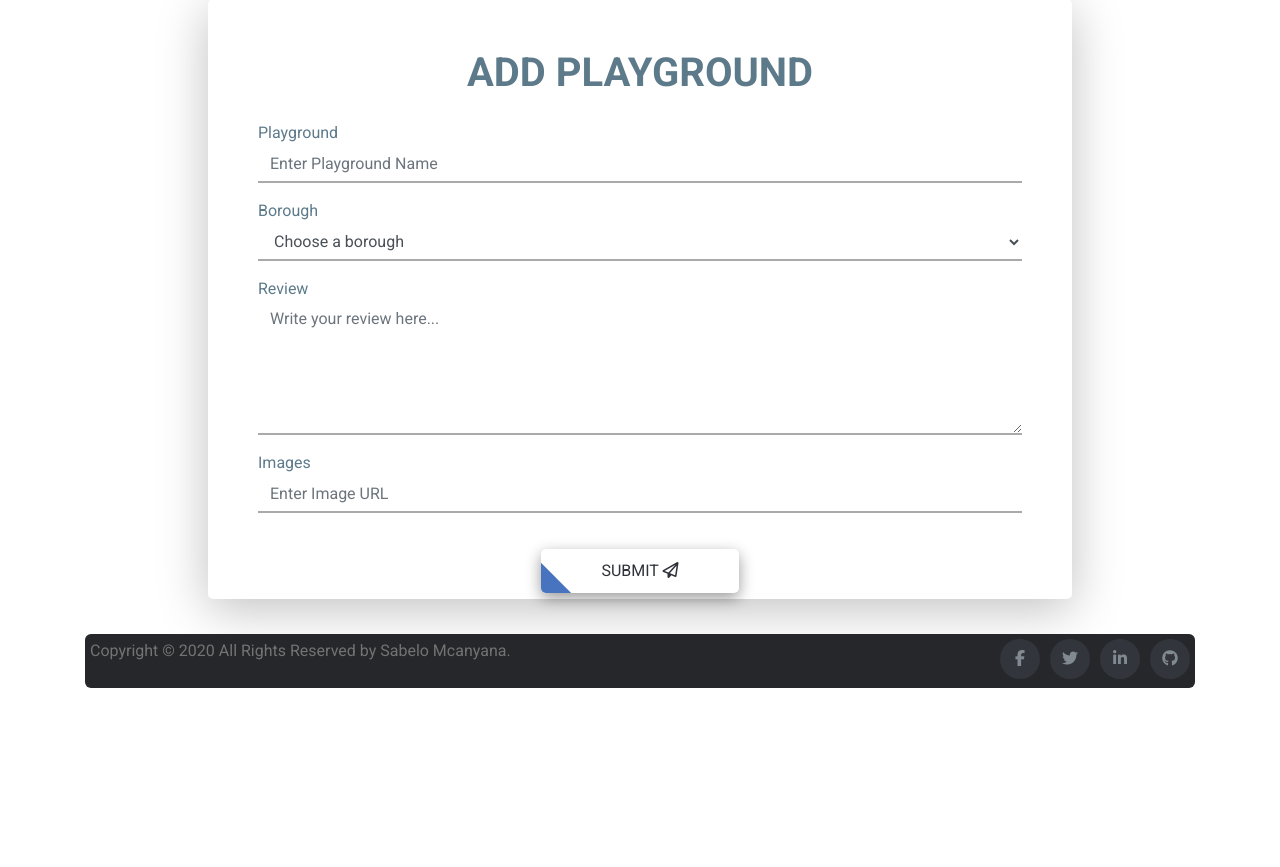
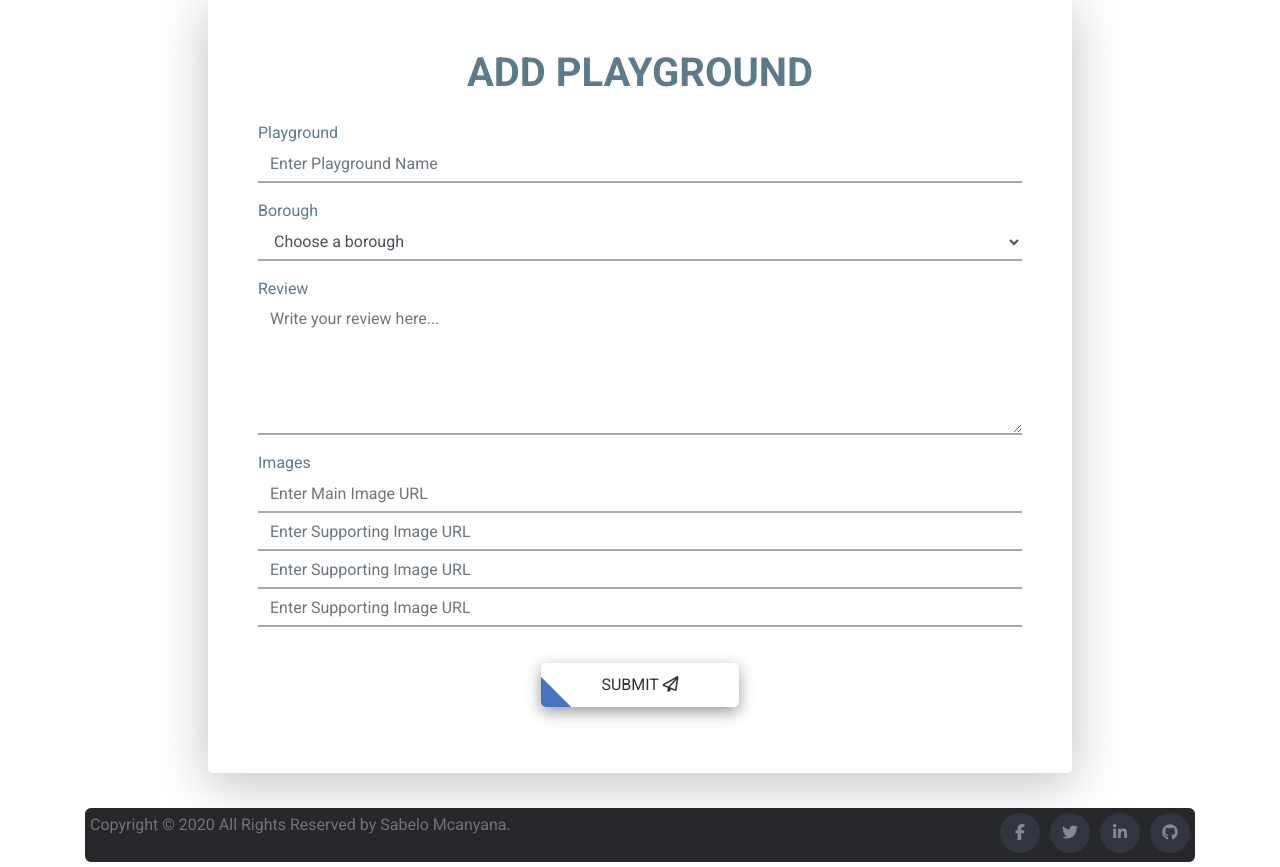
Before and after one commit to SabeloCodes/go_playground, a Flask app: page /add_playground in a window 1280 px wide. Shown: the part 157-1024 px from the top of the page. Before the commit the page ends 845 px from the top, so only its background shows below. Run offline with Flask 2, Linux system fonts and the light colour scheme; data that the repository does not hold is empty; some libraries are stand-ins or nearby versions; some web fonts are replaced.

Commit message:
Added three extra image inputs on addplayground.html

```diff
--- a/app.py
+++ b/app.py
@@ -38,7 +38,7 @@ def insert_playground():
     return redirect(url_for('show_playground', playground_id=playground.inserted_id))
 
 
-# Function for displaying the showplayground.html page
+# Function displaying showplayground.html with individual playground details
 @app.route('/show_playground/<playground_id>')
 def show_playground(playground_id):
     """Retrieving the playground and sending it through to the template"""
@@ -68,7 +68,10 @@ def update_playground(playground_id):
         'borough_name': request.form.get('borough_name'),
         'playground_description': request.form.get('playground_description'),
         'star_rating': request.form.get('star_rating'),
-        'image_url': request.form.get('image_url')
+        'image_urls': request.form.get('image_url'),
+        'image_urls': request.form.get('img1_url'),
+        'image_urls': request.form.get('img2_url'),
+        'image_urls': request.form.get('img3_url')
     })
     return redirect(url_for('show_playground'))
 
--- a/static/css/style.css
+++ b/static/css/style.css
@@ -316,7 +316,7 @@ h7 {
 .form-border {
 	background: #fff;
 	width: 80%;
-	height: 600px;
+	height: 100%;
 	border-radius: 5px;
 	padding: 30px 20px;
     margin: 30px auto;
@@ -351,7 +351,7 @@ h7 {
 
  /* Set the size of the div element that contains the map */
  .playground-map {
-    height: 400px;
+    height: 100%;
     width: 100%;
     background-color: grey;
 }
--- a/templates/addplayground.html
+++ b/templates/addplayground.html
@@ -3,7 +3,7 @@
 
 <div class="container">
     <div class="row form-border">
-      <form action="{{ url_for('insert_playground') }}" method="POST" class="col-lg-12">
+      <form action="{{ url_for('insert_playground') }}" method="POST" id="playground-location-form" class="col-lg-12">
 
         <div class="row">
           <div class="form-group text-center col-lg-12">
@@ -17,7 +17,7 @@
             <div class="form-group col-lg-12">
                 <div class="row">
                 <label for="playground_name" class="form-label">Playground</label>
-                <input type="text" class="form-control" id="playground_name" name="playground_name" aria-describedby="" placeholder="Enter Playground Name">
+                <input type="text" class="form-control" id="playground-location-name" name="playground_name" aria-describedby="" placeholder="Enter Playground Name">
                 </div>
             </div>
 
@@ -45,7 +45,10 @@
         <div class="form-group col-lg-12">
          <div class="row">
             <label for="image_url" class="form-label">Images</label>
-            <input type="text" class="form-control" id="image_url" name="image_url" aria-describedby="" placeholder="Enter Image URL">
+            <input type="text" class="form-control" id="image_url" name="image_url" aria-describedby="" placeholder="Enter Main Image URL">
+            <input type="text" class="form-control" id="image_url" name="image_url" aria-describedby="" placeholder="Enter Supporting Image URL">
+            <input type="text" class="form-control" id="image_url" name="image_url" aria-describedby="" placeholder="Enter Supporting Image URL">
+            <input type="text" class="form-control" id="image_url" name="image_url" aria-describedby="" placeholder="Enter Supporting Image URL">
           </div>
         </div>
 
--- a/templates/base.html
+++ b/templates/base.html
@@ -9,7 +9,7 @@
   <link href="https://fonts.googleapis.com/css?family=Londrina+Sketch|Roboto:400,700&display=swap" rel="stylesheet">
   <script src="https://kit.fontawesome.com/1503525491.js" crossorigin="anonymous"></script>
   <link href="//maxcdn.bootstrapcdn.com/bootstrap/4.1.1/css/bootstrap.min.css" rel="stylesheet" id="bootstrap-css">
-  <!--<link href="https://fonts.googleapis.com/icon?family=Material+Icons" rel="stylesheet">-->
+  <script src="https://unpkg.com/axios/dist/axios.min.js"></script>
   <link rel="stylesheet" href="{{url_for('static', filename='css/style.css')}}" type="text/css" />
 
   <title>Go Playground App</title>
--- a/templates/editplayground.html
+++ b/templates/editplayground.html
@@ -50,7 +50,10 @@
         <div class="form-group col-lg-12">
         <div class="row">
             <label for="image_url" class="form-label">Images</label>
-            <input type="text" class="form-control" id="image_url" name="image-url" aria-describedby="" placeholder="Enter Image URL">
+            <input type="text" class="form-control" id="image_url" name="image-url" aria-describedby="" placeholder="Enter Main Image URL">
+            <input type="text" class="form-control" id="image_url" name="image_url" aria-describedby="" placeholder="Enter Supporting Image URL">
+            <input type="text" class="form-control" id="image_url" name="image_url" aria-describedby="" placeholder="Enter Supporting Image URL">
+            <input type="text" class="form-control" id="image_url" name="image_url" aria-describedby="" placeholder="Enter Supporting Image URL">
           </div>
         </div>
 
--- a/templates/showplayground.html
+++ b/templates/showplayground.html
@@ -66,6 +66,6 @@
  <script>
         var lat = {{playground.lat}}
         var lng = {{playground.lng}}
-    </script>
+</script>
 
 {% endblock %}
```
